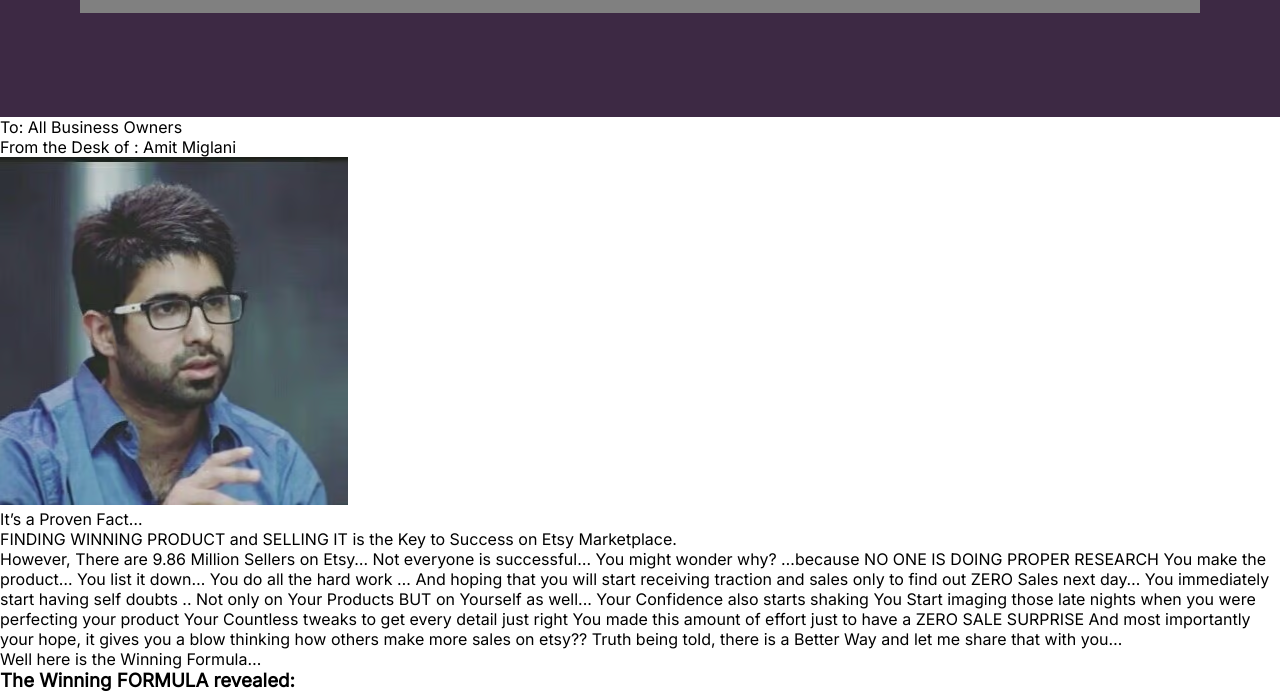
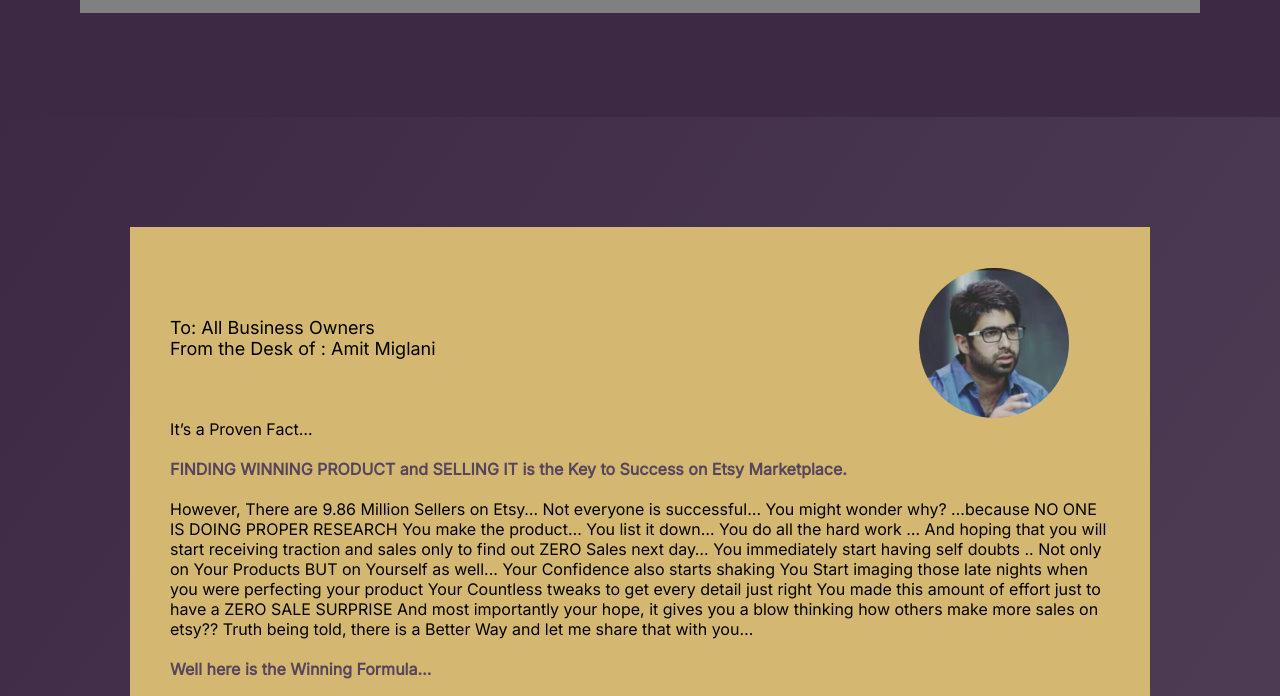
Before and after one commit to tejasviii21/sellerkin, a plain HTML site: page index.html in a window 1280 px wide. Shown: the part 1147-1843 px from the top of the page. Drawn offline with Linux system fonts and the light colour scheme.

Commit message:
founders desk

```diff
--- a/style.css
+++ b/style.css
@@ -161,3 +161,37 @@
     width:500px;
     height:400px;
 }
+#founders-desk-section{
+    background-image: linear-gradient(to bottom right, #3d2944, #56455d);
+    padding:90px;
+}
+
+#founders-addressal{
+    font-weight: 500;
+    font-size: large;
+    display: flex;
+    justify-content: space-between;
+}
+
+#founders-addressal-content{
+    margin-top:50px;
+}
+
+#founder-img{
+    border: 1px solid #d4b770;
+    border-radius: 500px;
+    height:150px;
+    margin-right: 40px;
+}
+
+#founders-desk{
+    background-color: #d4b770;
+    margin:20px 40px;
+    padding:40px;
+}
+
+#founders-desk p{
+  color:#56455d;
+  font-weight: 700;
+  margin-block: 20px;
+}
```
